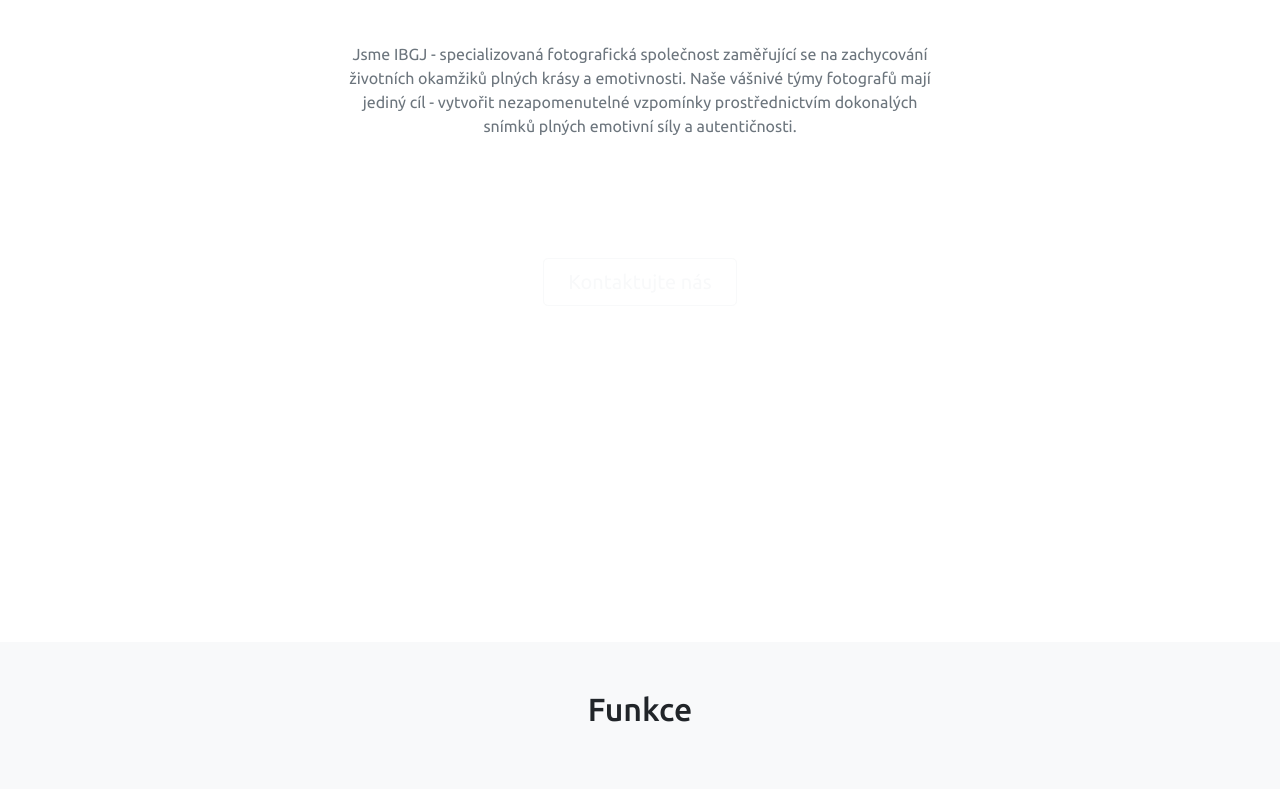
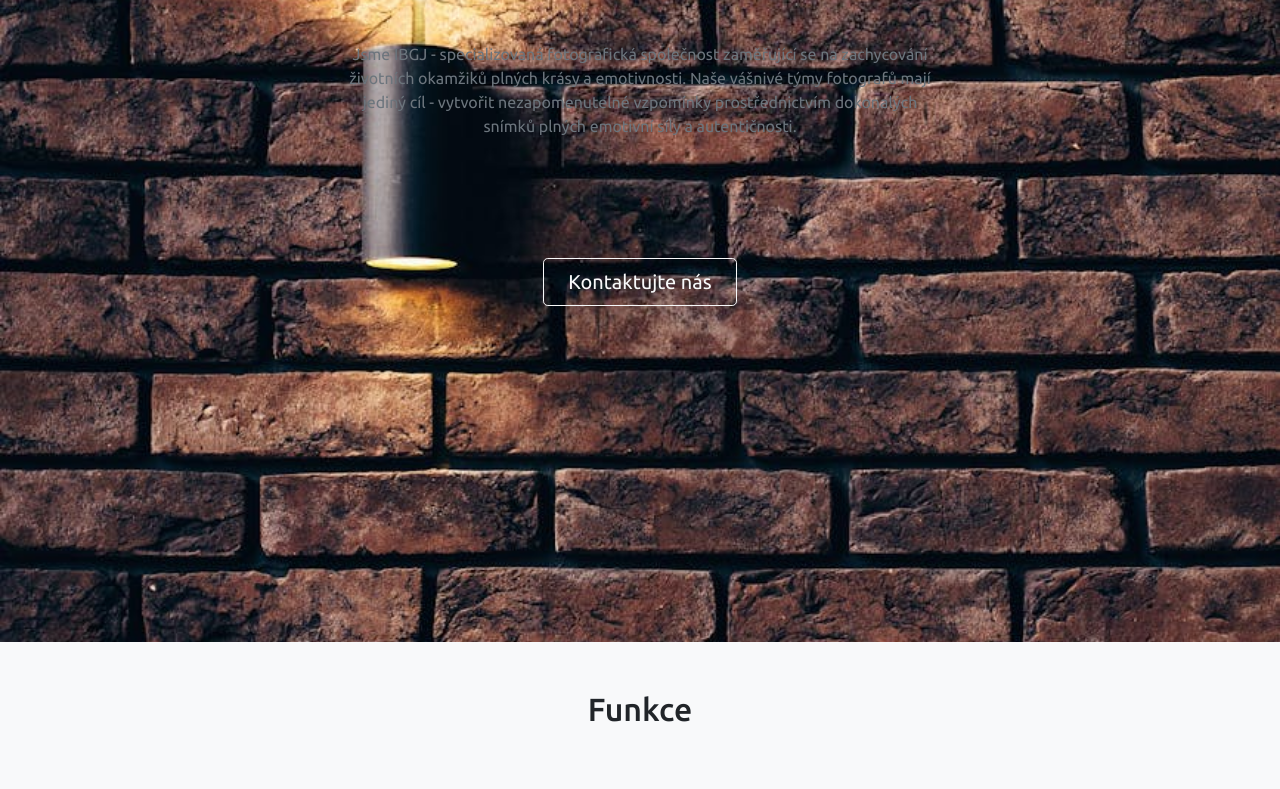
Before and after one commit to photopraha/family, a plain HTML site: page index.html in a window 1280 px wide. Shown: the part 258-1047 px from the top of the page. Drawn offline with nearby package versions, Linux system fonts and the light colour scheme.

Commit message:
Add files via upload

```diff
--- a/styles.css
+++ b/styles.css
@@ -348,7 +348,7 @@ color: #fff;
 #hero {
     color: #000;
     position: relative;
-    background-image: url('/img/image-background.png');
+    background-image: url('/image-background.png');
     background-repeat: no-repeat;
     background-position: 50% 0;
     background-size: cover;
```
